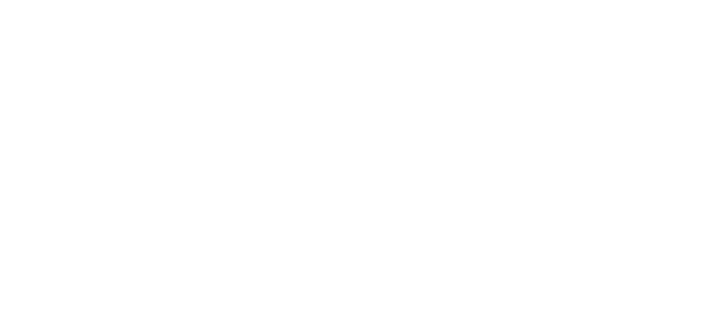
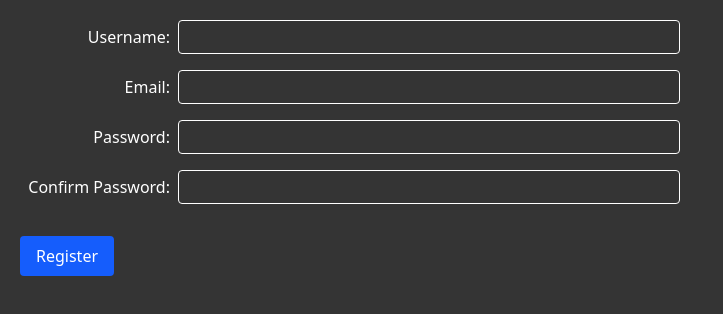
Before and after one commit to Developerr18/React-practice, a React (Vite) app in the folder best-practices/: page / in a window 1280 px wide. Shown: the top 314 px of the page, without its empty margins (0-723 px from the left). Built offline with nearby package versions, Linux system fonts and the light colour scheme.

Commit message:
completed form validation

```diff
--- a/best-practices/src/App.jsx
+++ b/best-practices/src/App.jsx
@@ -1,10 +1,9 @@
 import "./App.css";
-import YtForm from "./controlled-form/ytForm";
 // import SignupForm from "./controlled-form/ChatgptForm";
+import MyForm from "./controlled-form/MyForm";
 // import ControlledForm from "./controlled-form/ClaudeForm";
-// import Form from "./controlled-form/Form";
 // import Counter from "./counter/Counter";
 
 export default function App() {
-    return <YtForm />;
+    return <MyForm />;
 }
--- a/best-practices/src/controlled-form/Form.jsx
+++ /dev/null
@@ -1,90 +0,0 @@
-import { useState } from "react";
-import "./Form.css";
-
-export default function Form() {
-    const [user, setUser] = useState({});
-
-    return (
-        <>
-            <form className="space-y-4 p-5 max-w-[900px] w-full">
-                <div className="grid grid-cols-1 sm:grid-cols-[150px_1fr] items-center gap-2">
-                    <label className="text-white text-left sm:text-right">
-                        Username:
-                    </label>
-                    <input
-                        type="text"
-                        placeholder="Enter your username..."
-                        className="border rounded px-3 py-1 w-full"
-                        value={user.name || ""}
-                        onChange={(e) =>
-                            setUser({ ...user, name: e.target.value })
-                        }
-                    />
-                </div>
-
-                <div className="grid grid-cols-1 sm:grid-cols-[150px_1fr] items-center gap-2">
-                    <label className="text-white text-left sm:text-right">
-                        Email:
-                    </label>
-                    <input
-                        type="email"
-                        className="border rounded px-3 py-1 w-full"
-                        value={user.email || ""}
-                        onChange={(e) =>
-                            setUser({ ...user, email: e.target.value })
-                        }
-                    />
-                </div>
-
-                <div className="grid grid-cols-1 sm:grid-cols-[150px_1fr] items-center gap-2">
-                    <label className="text-white text-left sm:text-right">
-                        Password:
-                    </label>
-                    <input
-                        type="password"
-                        className="border rounded px-3 py-1 w-full"
-                        value={user.password || ""}
-                        onChange={(e) =>
-                            setUser({ ...user, password: e.target.value })
-                        }
-                    />
-                </div>
-
-                <div className="grid grid-cols-1 sm:grid-cols-[150px_1fr] items-center gap-2">
-                    <label className="text-white text-left sm:text-right">
-                        Confirm Password:
-                    </label>
-                    <input
-                        type="password"
-                        className="border rounded px-3 py-1 w-full"
-                        value={user.confirmPassword || ""}
-                        onChange={(e) =>
-                            setUser({
-                                ...user,
-                                confirmPassword: e.target.value,
-                            })
-                        }
-                    />
-                </div>
-
-                <button
-                    type="submit"
-                    className="bg-blue-600 text-white px-4 py-2 rounded mt-4"
-                >
-                    Register
-                </button>
-            </form>
-
-            <hr />
-
-            <div className="display-input m-5">
-                <div className="username">username: {user.name}</div>
-                <div className="email">email: {user.email}</div>
-                <div className="pw">password: {user.password}</div>
-                <div className="confirm-pw">
-                    confirm password: {user.confirmPassword}
-                </div>
-            </div>
-        </>
-    );
-}
--- /dev/null
+++ b/best-practices/src/controlled-form/MyForm.jsx
@@ -0,0 +1,147 @@
+import { useState } from "react";
+
+export default function MyForm() {
+    const [user, setUser] = useState({
+        username: "",
+        email: "",
+        password: "",
+        confirmPassword: "",
+    });
+
+    const [errors, setErrors] = useState({});
+
+    const handleChange = (e) => {
+        const { name, value } = e.target;
+
+        // update user data
+        setUser((prev) => ({
+            ...prev,
+            [name]: value,
+        }));
+
+        validateField(name, value);
+    };
+
+    const validateField = (name, value) => {
+        let message = "";
+
+        if (name === "username" && value.trim().length < 3) {
+            message = "Name must be at least 3 characters.";
+        }
+
+        if (name === "email" && !/^\S+@\S+\.\S+$/.test(value)) {
+            message = "Email is invalid.";
+        }
+
+        if (name === "password" && value.length < 6) {
+            message = "Password must be at least 6 characters.";
+        }
+
+        if (name === "confirmPassword" && value !== user.password) {
+            message = "Passwords do not match.";
+        }
+
+        setErrors((prev) => ({
+            ...prev,
+            [name]: message,
+        }));
+    };
+
+    const handleSubmit = (e) => {
+        e.preventDefault();
+
+        Object.keys(user).forEach((key) => validateField(key, user[key]));
+
+        if (Object.values(errors).some((msg) => msg)) {
+            alert("Please fix validation errors.");
+            return;
+        }
+
+        console.log("Form submitted:", user);
+        alert("Form submitted successfully!");
+    };
+
+    return (
+        <form
+            onSubmit={handleSubmit}
+            className="space-y-4 p-5 max-w-[700px] w-full"
+        >
+            {/* Name */}
+            <div className="grid grid-cols-1 sm:grid-cols-[150px_1fr] items-center gap-2">
+                <label className="text-white text-left sm:text-right">
+                    Username:
+                </label>
+                <input
+                    type="text"
+                    name="username"
+                    value={user.username}
+                    onChange={handleChange}
+                    className="border rounded px-3 py-1 w-full"
+                />
+                {errors.username && (
+                    <p className="text-red-500 text-sm">{errors.username}</p>
+                )}
+            </div>
+
+            {/* Email */}
+            <div className="grid grid-cols-1 sm:grid-cols-[150px_1fr] items-center gap-2">
+                <label className="text-white text-left sm:text-right">
+                    Email:
+                </label>
+                <input
+                    type="email"
+                    name="email"
+                    value={user.email}
+                    onChange={handleChange}
+                    className="border rounded px-3 py-1 w-full"
+                />
+                {errors.email && (
+                    <p className="text-red-500 text-sm">{errors.email}</p>
+                )}
+            </div>
+
+            {/* Password */}
+            <div className="grid grid-cols-1 sm:grid-cols-[150px_1fr] items-center gap-2">
+                <label className="text-white text-left sm:text-right">
+                    Password:
+                </label>
+                <input
+                    type="password"
+                    name="password"
+                    value={user.password}
+                    onChange={handleChange}
+                    className="border rounded px-3 py-1 w-full"
+                />
+                {errors.password && (
+                    <p className="text-red-500 text-sm">{errors.password}</p>
+                )}
+            </div>
+
+            {/* Confirm password         */}
+            <div className="grid grid-cols-1 sm:grid-cols-[150px_1fr] items-center gap-2">
+                <label className="text-white text-left sm:text-right">
+                    Confirm Password:
+                </label>
+                <input
+                    type="password"
+                    name="confirmPassword"
+                    value={user.confirmPassword}
+                    onChange={handleChange}
+                    className="border rounded px-3 py-1 w-full"
+                />
+                {errors.confirmPassword && (
+                    <p className="text-red-500 text-sm">
+                        {errors.confirmPassword}
+                    </p>
+                )}
+            </div>
+
+            <button
+                type="submit"
+                className="bg-blue-600 text-white px-4 py-2 rounded mt-4"
+            >
+                Register
+            </button>
+        </form>
+    );
+}
--- a/best-practices/src/controlled-form/ytForm.jsx
+++ /dev/null
@@ -1,7 +0,0 @@
-export default function YtForm() {
-    return (
-        <div>
-            <form></form>
-        </div>
-    );
-}
--- a/best-practices/src/index.css
+++ b/best-practices/src/index.css
@@ -1,6 +1,6 @@
 @import "tailwindcss";
 
-/* body {
+body {
     background-color: rgb(52, 52, 52);
     color: white;
-} */
+}
```
